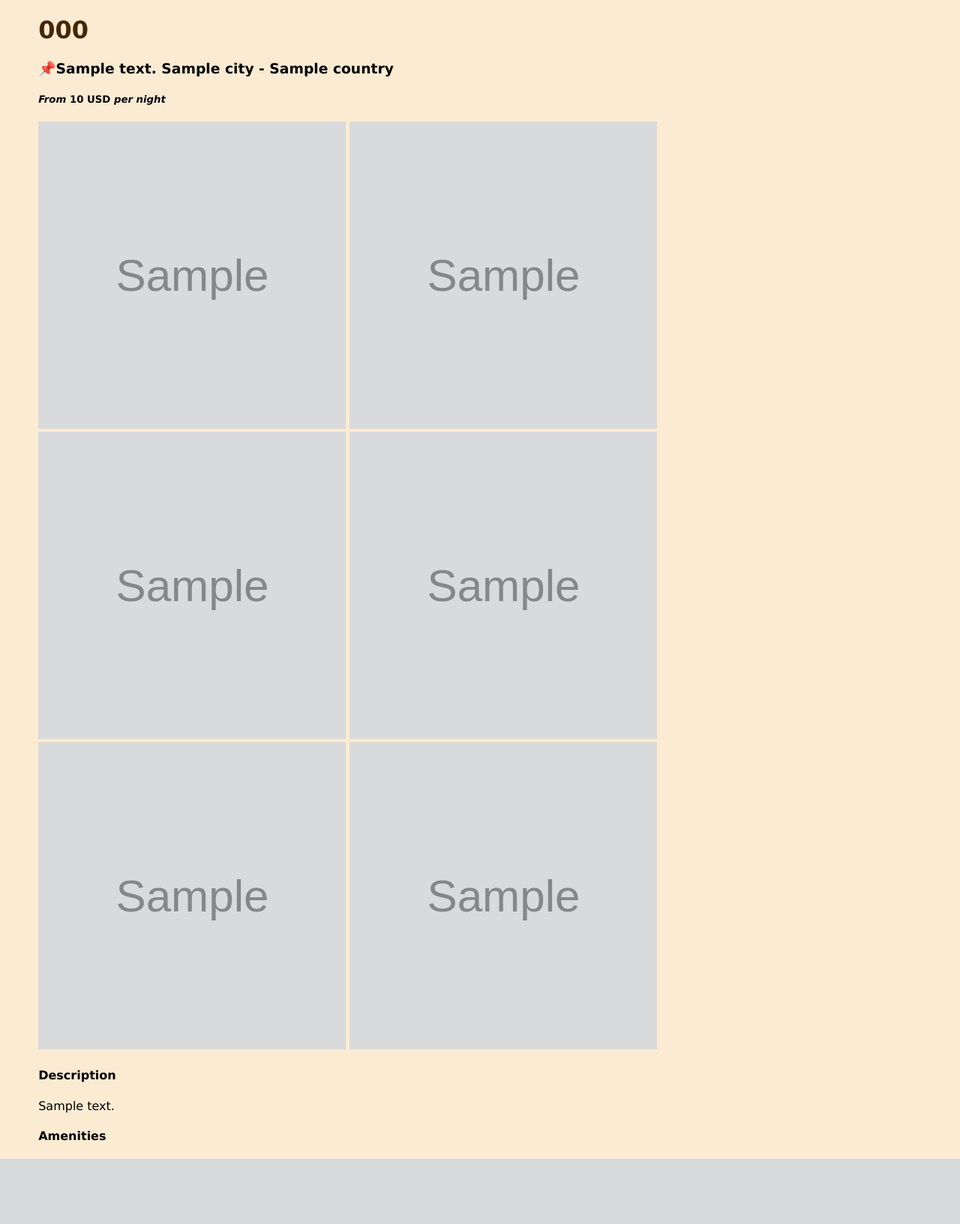
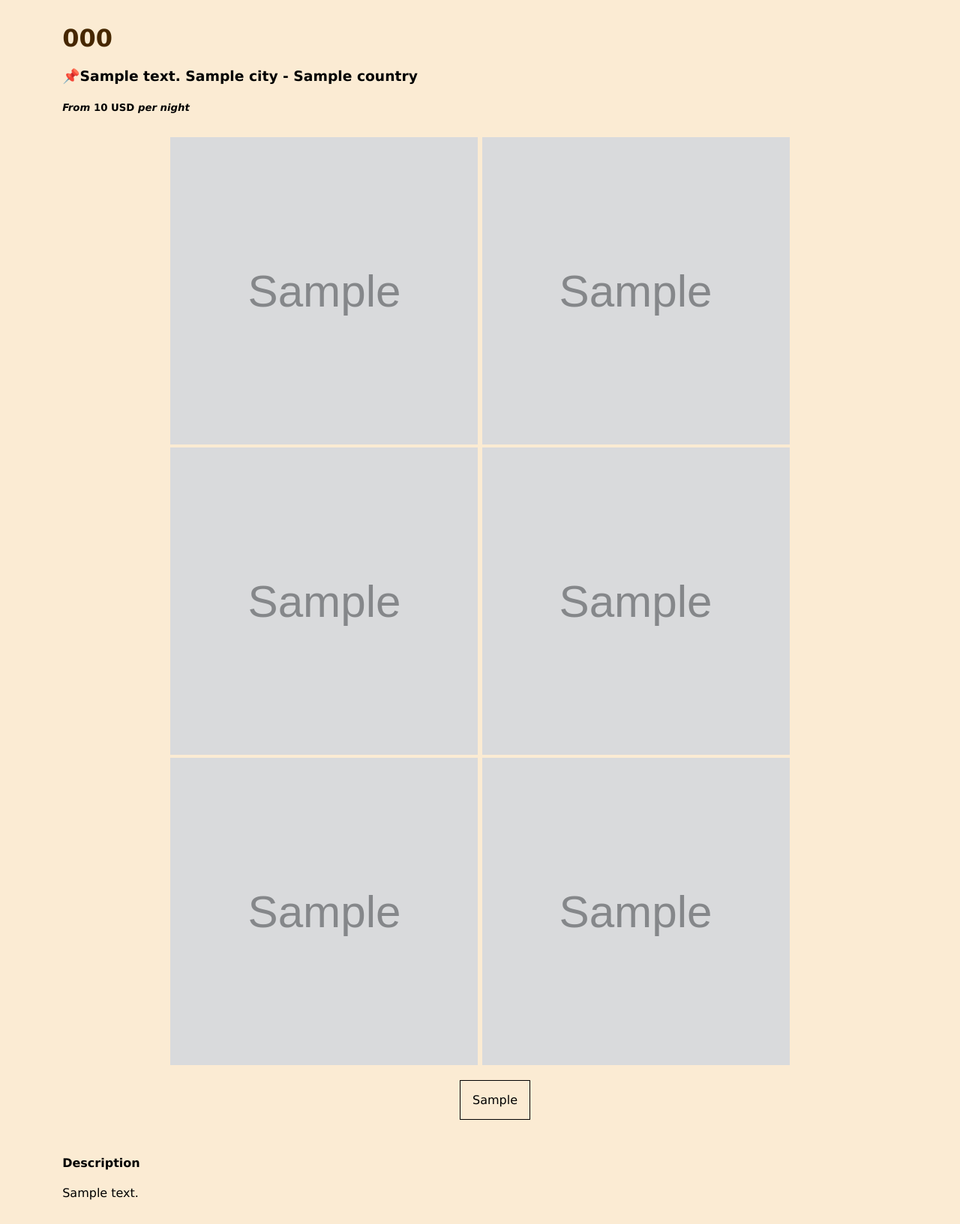
Before and after one commit to GalijotasE/looking_to_stay, a Django app: page /hotels/1 in a window 1280 px wide. Shown: the part 70-1703 px from the top of the page at 75% size. Before the commit the page ends 1616 px from the top, so only its background shows below. Run offline with Django 4.2, Linux system fonts and the light colour scheme; tables that the repository leaves empty hold one stand-in row (values such as "Sample post"); grey boxes marked "Sample" are stand-in pictures.

Commit message:
click here to see recent changes

```diff
--- a/looking_to_stay/looking_to_stay_app/templates/lookingtostay/base.html
+++ b/looking_to_stay/looking_to_stay_app/templates/lookingtostay/base.html
@@ -8,6 +8,7 @@
     <title>{% block title %} Looking2Stay {% endblock title %}</title>
     <link rel="icon" type="image/x-icon" href="{% static 'lookingtostay/img/favicon.ico' %}">
     <link rel="stylesheet" href="{% static 'lookingtostay/css/base.css' %}">
+    {% comment %} <link rel="stylesheet" href="{% static 'lookingtostay/css/hotel_detail.css' %}"> {% endcomment %}
 </head>
 <body>
     <header>
--- a/looking_to_stay/looking_to_stay_app/templates/lookingtostay/hotel_detail.html
+++ b/looking_to_stay/looking_to_stay_app/templates/lookingtostay/hotel_detail.html
@@ -1,12 +1,13 @@
 {% extends 'lookingtostay/base.html' %}
 {% load static %}
-{% block title %}{{ object }}{% endblock title %}
+{% block title %}{{ object }} - {{ block.super }}{% endblock title %}
 {% block content%}
-
-<h1>{{ object.hotel_name }}</h1>
-<div>
-    <h3>&#128204;{{ object.address }} {{ object.city }}</h3>
-    <h5><i>From </i>{{ hotel.price_from }} {{ hotel.type_currency }}<i> per night </i></h5>
+<div class="sidegap">
+    <h1>{{ object.hotel_name }}</h1>
+    <div class="toppage">
+        <h3>&#128204;{{ object.address }} {{ object.city }}</h3>
+        <h5><i>From </i>{{ hotel.price_from }} {{ hotel.type_currency }}<i> per night </i></h5>
+    </div>
 </div>
 <style>
     .one {
@@ -40,8 +41,33 @@
         width:  calc(var(--s)*var(--f));
         height: calc(var(--s)*var(--f));
       }
+
+      .amenity li {
+        list-style: none;
+        white-space: nowrap;
+        border: 1px solid black;
+        padding: 1rem;
+        margin: 0 -15px;
+        flex-wrap: wrap;
+    }
+
+    .amenity {
+        display: flex;
+        justify-content: center;
+        list-style-type: none;
+      }
+
+      {% comment %} h1 {
+        font-size: 50px;
+        text-align: center;
+      } {% endcomment %}
+
+    .sidegap {
+        margin: 2rem;
+    }
+
 </style>
-<div class="grid one">
+<div class="grid one center">
     <div class="gallery">
         <img src="{{ object.hotel_images.hotel_img1.url }}">
     </div>
@@ -61,12 +87,16 @@
         <img src="{{ object.hotel_images.hotel_img6.url }}">
     </div>
   </div>
-<h4>Description</h4>
-<p>{{ hotel.description }}</p>
-<h4>Amenities</h4>
-<ul class="amenity_list">
-    {% for amenity in Amenities %}
-    <li class="amenity">
+  <div class="amenity center">
+    {% for amenity in object.amenities.all %}
+    <ul class="amenities">
+        <li>{{ amenity }}</li>
+    </ul>
     {% endfor %}
-</ul>
+</div>
+<div class="sidegap">
+    <h4>Description</h4>
+    <p>{{ hotel.description }}</p>
+</div>
+{% comment %} {{ object.amenities }} {% endcomment %}
 {% endblock content%}
```
Also changed, not shown: looking_to_stay/looking_to_stay_app/views.py (+6 -1 lines), looking_to_stay/static/lookingtostay/css/hotel_detail.css (added, +31 -0 lines), looking_to_stay/static/lookingtostay/css/base.css (line endings or trailing spaces).
